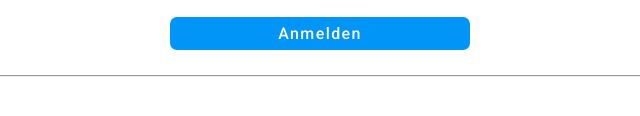
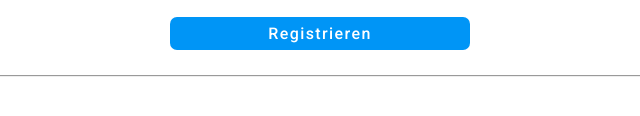
Before and after one commit to rico-td/rico-td.github.io, a plain HTML site: page signUP/signUP.html in a window 1280 px wide. Shown: the part 254-370 px from the top of the page, 320-960 px from the left. Drawn offline with Linux system fonts and the light colour scheme.

Commit message:
fix name issue

```diff
--- a/signUP/signUP.html
+++ b/signUP/signUP.html
@@ -32,7 +32,7 @@
             <label for="password"></label>
             <input class="inputboxes" type="password" id="password" name="password" placeholder="Password" required>
 
-            <input class="signInButtonContact" type="submit" value="Anmelden">
+            <input class="signInButtonContact" type="submit" value="Registrieren">
         </form>
     </div>
     <hr>
```
